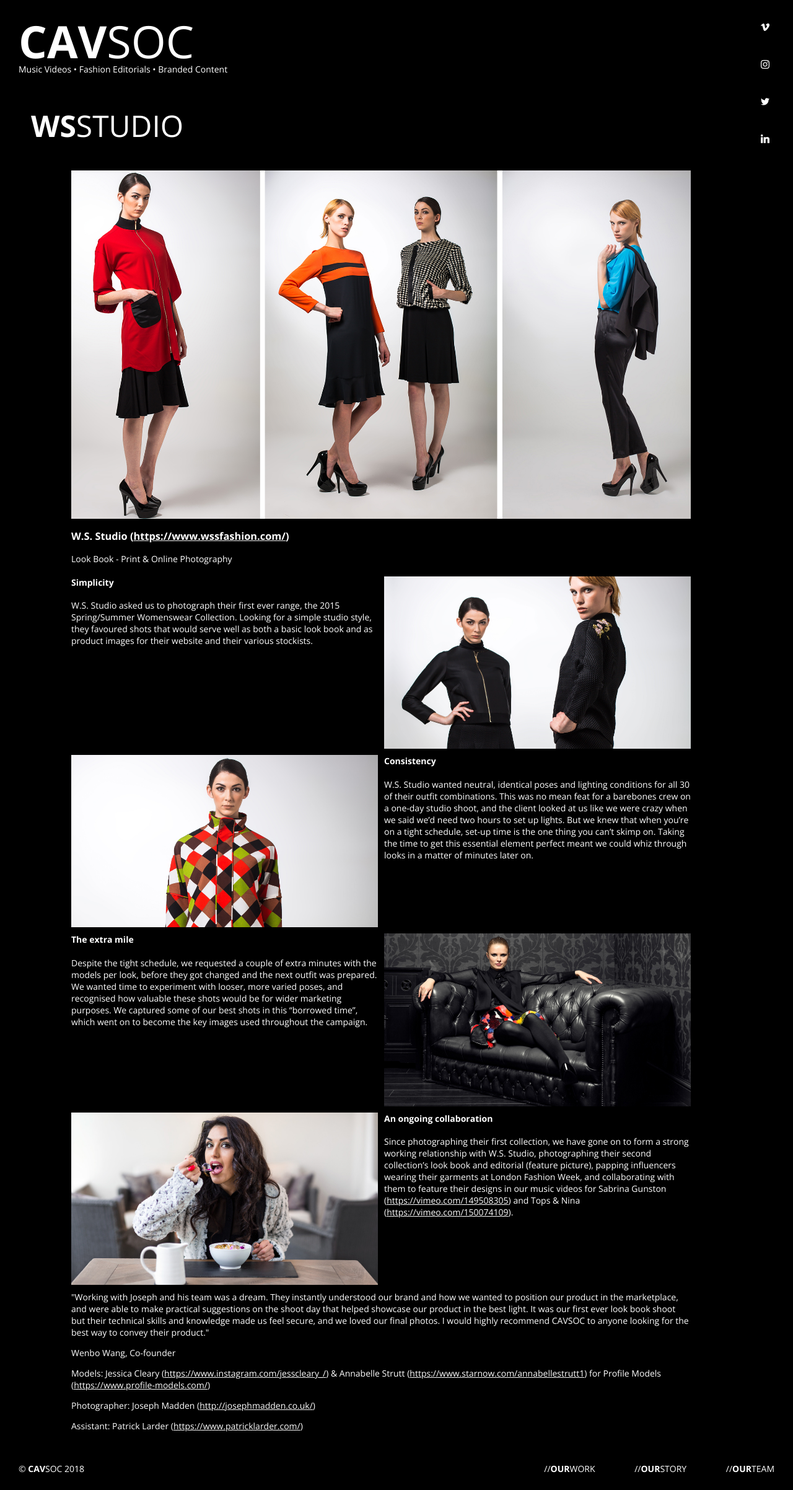
After one commit to joshthompson/cavsoc.com, a PHP site: page /projects/wsstudio in a window 1280 px wide. The commit adds this page. Shown: the whole page at 62% size. Run offline with PHP 8.4, Linux system fonts and the light colour scheme; some libraries are stand-ins or nearby versions.

Commit message:
Rewrite so Joe can edit easier

```diff
--- /dev/null
+++ b/www/include/bottom.tpl
@@ -0,0 +1,58 @@
+<? if (!$spf): ?>
+	</div>
+
+	<footer>
+		<div id="copyright">© <em>CAV</em>SOC <span cv-value="year"></span></div>
+		<nav>
+			<a class="spf-link" href="/work">//<em>Our</em>Work</a>
+			<a class="spf-link" href="/story">//<em>Our</em>Story</a>
+			<a class="spf-link" href="/team">//<em>Our</em>Team</a>
+			<div class="burger-menu-icon" onclick="burgerMenu()">
+				<div></div>
+				<div></div>
+				<div></div>
+			</div>
+		</nav>
+	</footer>
+
+	<div id="burger-menu">
+		<div class="menu">
+			<a href="/"><h3><em>CAV</em>SOC</h3></a>
+			<div><a class="nav-link spf-link" href="/work">//<em>Our</em>Work</a></div>
+			<div><a class="nav-link spf-link" href="/story">//<em>Our</em>Story</a></div>
+			<div><a class="nav-link spf-link" href="/team">//<em>Our</em>Team</a></div>
+			<div class="menu-social-links">
+				<a class="social-link" href="https://vimeo.com/cavsoc" target="_blank"><span class="socicon-vimeo"></span></a>
+				<a class="social-link" href="https://www.instagram.com/cavsoc" target="_blank"><span class="socicon-instagram"></span></a>
+				<a class="social-link" href="https://www.twitter.com/cavalrysociety" target="_blank"><span class="socicon-twitter"></span></a>
+				<a class="social-link" href="https://www.linkedin.com/company/cavsoc" target="_blank"><span class="socicon-linkedin"></span></a>
+			</div>
+		</div>
+	</div>
+
+	<!-- JAVASCRIPT -->
+	<script type="text/javascript" src="https://ajax.googleapis.com/ajax/libs/spf/2.4.0/spf.js"></script>
+	<script type="text/javascript" src="https://ajax.googleapis.com/ajax/libs/jquery/1.11.3/jquery.min.js"></script>
+	<script type="text/javascript" src="/js/data.js"></script>
+	<script type="text/javascript" src="/js/main.js?v=0.19"></script>
+
+	<script>
+		spf.init();
+	</script>
+</body>
+</html>
+<? endif; ?>
+
+<?
+	if ($spf) {
+		$content = ob_get_contents();
+		ob_clean();
+		header("Content-type: application/json");
+		echo json_encode(array(
+			"title" => "CAVSOC" . ($page_title ? " • " . $page_title : ""),
+			"body" => array(
+				"main" => $content
+			)
+		));
+	}
+?>
--- /dev/null
+++ b/www/include/top.tpl
@@ -0,0 +1,54 @@
+<?
+	$spf = isset($_GET["spf"]) && $_GET["spf"] === "navigate";
+	if ($spf) ob_start();
+?>
+
+<? if (!$spf): ?>
+<!DOCTYPE html>
+<html>
+<head prefix="og: http://ogp.me/ns#">
+
+	<!-- META -->
+	<title>CAVSOC<?=$page_title ? " • $page_title" : ""?></title>
+	<meta http-equiv="Content-type" content="text/html;charset=UTF-8">
+	<meta http-equiv="X-UA-Compatible" content="edge" />
+	<meta http-equiv="cache-control" content="public" />
+	<meta http-equiv="content-script-type" content="text/javascript" />
+	<meta http-equiv="content-language" content="en-UK,en-US" />
+	<meta charset='utf-8' />
+	<meta name="viewport" content="width=device-width,initial-scale=1" />
+	<meta name="description" content="CAVSOC are specialists in music videos and fashion photography." />
+
+	<!-- OPEN GRAPH DATA -->
+	<meta property="og:url" content="http://www.cavsoc.com/" />
+	<meta property="og:title" content="CAVSOC" />
+	<meta property="og:image" content="http://www.cavsoc.com/images/og-image.png" />
+	<meta property="og:image:width" content="1800" />
+	<meta property="og:image:height" content="1039" />
+	<meta property="og:description" content="Music Videos • Fashion Photography" />
+
+	<!-- INCLUDES -->
+	<link rel="stylesheet" type="text/css" href="/style/style.css?v=0.19" />
+	<link rel="stylesheet" type="text/css" href="/style/socicon/socicon.css" />
+	<link rel="stylesheet" type="text/css" href="https://fonts.googleapis.com/css?family=Open+Sans:300,400,700" />
+	<link rel="shortcut icon" href="/images/favicon.ico" type="image/x-icon" />
+
+</head>
+<body>
+
+	<header>
+		<h1 id="logo" class="cavsoc-heading">
+			<a href="/"><em>CAV</em>SOC</a>
+		</h1>
+		<div>Music Videos • Fashion Editorials • Branded Content</div>
+	</header>
+
+	<div class="social-links">
+		<a class="social-link" href="https://vimeo.com/cavsoc" target="_blank"><span class="socicon-vimeo"></span></a>
+		<a class="social-link" href="https://www.instagram.com/cavsoc" target="_blank"><span class="socicon-instagram"></span></a>
+		<a class="social-link" href="https://www.twitter.com/cavalrysociety" target="_blank"><span class="socicon-twitter"></span></a>
+		<a class="social-link" href="https://www.linkedin.com/company/cavsoc" target="_blank"><span class="socicon-linkedin"></span></a>
+	</div>
+
+	<div id="main">
+<? endif; ?>
--- /dev/null
+++ b/www/projects/wsstudio.php
@@ -0,0 +1,52 @@
+<? $page_title = "WS. Studio"; ?>
+<? require "../include/top.tpl"; ?>
+
+<div data-page="work/wsstudio" class="active content-page">
+	<div class="page-content">
+		<h2 class="cavsoc-heading"><em>WS</em>Studio</h2>
+		<div class="project">
+			<img class="project-image-main" src="/images/work/wsstudio/ws-1-main.jpg" />
+
+			<h3>W.S. Studio (<a href="https://www.wssfashion.com/" target="_blank">https://www.wssfashion.com/</a>)</h3>
+			<p>Look Book - Print &amp; Online Photography</p>
+
+			<div class="project-section">
+				<img class="project-image" src="/images/work/wsstudio/ws-2-simplicity.jpg" />
+				<h4>Simplicity</h4>
+				<p>W.S. Studio asked us to photograph their first ever range, the 2015 Spring/Summer Womenswear Collection. Looking for a simple studio style, they favoured shots that would serve well as both a basic look book and as product images for their website and their various stockists.</p>
+			</div>
+
+			<div class="project-section">
+				<img class="project-image" src="/images/work/wsstudio/ws-3-consistency.jpg" />
+				<h4>Consistency</h4>
+				<p>W.S. Studio wanted neutral, identical poses and lighting conditions for all 30 of their outfit combinations. This was no mean feat for a barebones crew on a one-day studio shoot, and the client looked at us like we were crazy when we said we’d need two hours to set up lights. But we knew that when you’re on a tight schedule, set-up time is the one thing you can’t skimp on. Taking the time to get this essential element perfect meant we could whiz through looks in a matter of minutes later on.</p>
+			</div>
+
+			<div class="project-section">
+				<img class="project-image" src="/images/work/wsstudio/ws-4-the-extra-mile.jpg" />
+				<h4>The extra mile</h4>
+				<p>Despite the tight schedule, we requested a couple of extra minutes with the models per look, before they got changed and the next outfit was prepared. We wanted time to experiment with looser, more varied poses, and recognised how valuable these shots would be for wider marketing purposes. We captured some of our best shots in this “borrowed time”, which went on to become the key images used throughout the campaign.</p>
+			</div>
+
+			<div class="project-section">
+				<img class="project-image" src="/images/work/wsstudio/ws-5-an-ongoing-collaboration.jpg" />
+				<h4>An ongoing collaboration</h4>
+				<p>Since photographing their first collection, we have gone on to form a strong working relationship with W.S. Studio, photographing their second collection’s look book and editorial (feature picture), papping influencers wearing their garments at London Fashion Week, and collaborating with them to feature their designs in our music videos for Sabrina Gunston (<a href="https://vimeo.com/149508305" target="_blank">https://vimeo.com/149508305</a>) and Tops &amp; Nina (<a href="https://vimeo.com/150074109" target="_blank">https://vimeo.com/150074109</a>).</p>
+			</div>
+
+			<div class="project-section">
+				<p>"Working with Joseph and his team was a dream. They instantly understood our brand and how we wanted to position our product in the marketplace, and were able to make practical suggestions on the shoot day that helped showcase our product in the best light. It was our first ever look book shoot but their technical skills and knowledge made us feel secure, and we loved our final photos. I would highly recommend CAVSOC to anyone looking for the best way to convey their product."</p>
+				<p>Wenbo Wang, Co-founder</p>
+			</div>
+
+			<div class="project-section">
+				<p>Models: Jessica Cleary (<a href="https://www.instagram.com/jesscleary_/" target="_blank">https://www.instagram.com/jesscleary_/</a>) &amp; Annabelle Strutt (<a href="https://www.starnow.com/annabellestrutt1" target="_blank">https://www.starnow.com/annabellestrutt1</a>) for Profile Models (<a href="https://www.profile-models.com/" target="_blank">https://www.profile-models.com/</a>)</p>
+
+				<p>Photographer: Joseph Madden (<a href="http://josephmadden.co.uk/" target="_blank">http://josephmadden.co.uk/</a>)</p>
+				<p>Assistant: Patrick Larder (<a href="https://www.patricklarder.com/" target="_blank">https://www.patricklarder.com/</a>)</p>
+			</div>
+		</div>
+	</div>
+</div>
+
+<? require "../include/bottom.tpl"; ?>
--- a/www/style/style.css
+++ b/www/style/style.css
@@ -51,6 +51,15 @@ header {
 	margin: 0px;
 	padding: 0px;
 	cursor: pointer;
+	text-decoration: none;
+}
+
+#logo a {
+	text-decoration: none;
+}
+
+#logo a:hover {
+	color: #FFFFFF;
 }
 
 .cavsoc-heading {
@@ -390,6 +399,11 @@ em {
 	margin-right: 2%;
 	position: relative;
 	cursor: pointer;
+	color: #FFFFFF;
+}
+
+.work-tile:hover {
+	color: #FFFFFF;
 }
 
 .work-tile .work-image {
```
Also changed, not shown: www/index.html (deleted, +0 -239 lines), www/index.php (added, +10 -0 lines), www/story.php (added, +13 -0 lines), www/team.php (added, +79 -0 lines), www/work.php (added, +25 -0 lines), www/.htaccess (added), www/images/favicon.ico (renamed from www/favicon.ico), www/js/data.js (renamed from www/data.js), www/js/main.js (renamed from www/main.js).
